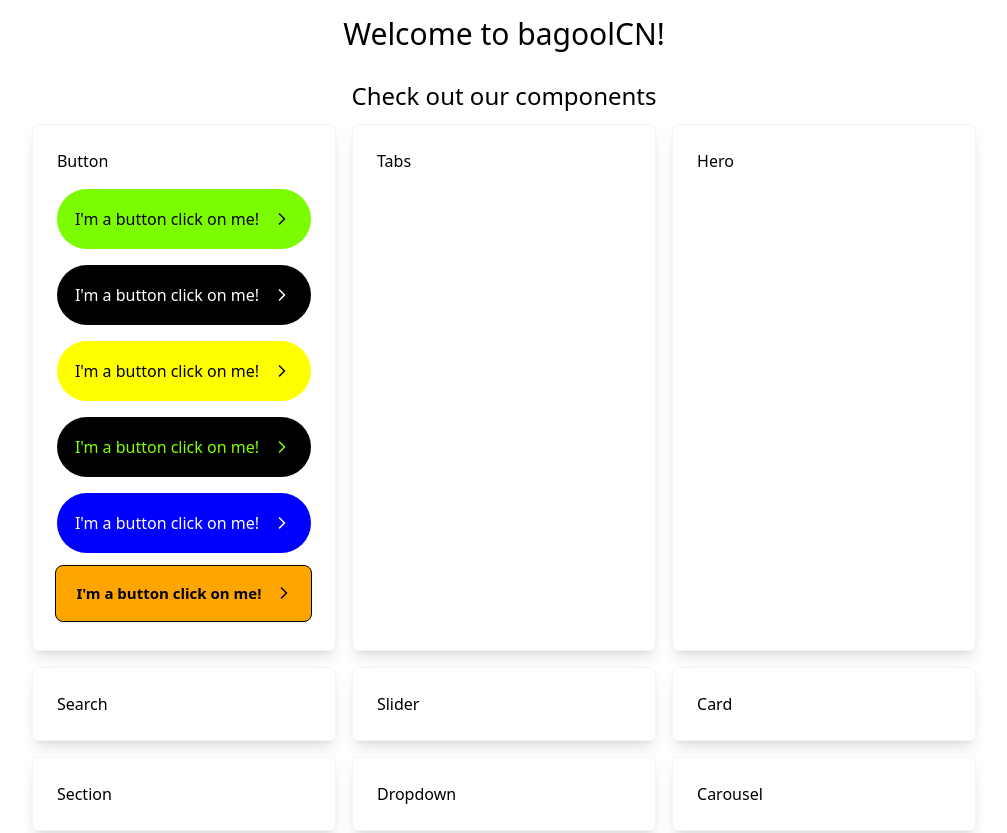
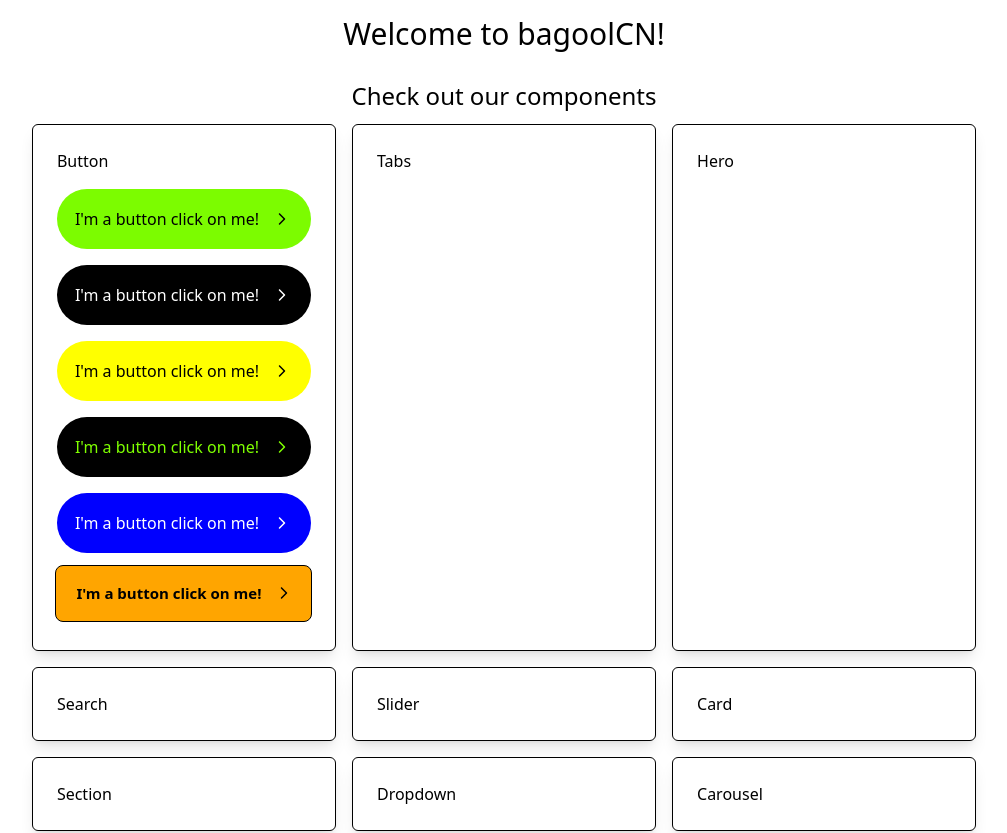
Before and after one commit to bcatalfo/bagoolCN, a React (Vite) app: page / in a window 1280 px wide. Shown: the top 833 px of the page, without its empty margins (136-1143 px from the left). Built offline with nearby package versions, Linux system fonts and the light colour scheme.

Commit message:
Made setting the border color actually work for non-default.

```diff
--- a/src/button.css
+++ b/src/button.css
@@ -14,6 +14,10 @@ a.default {
   );
   border-radius: var(--outer-radius);
   padding: var(--border-size);
+}
+a,
+div {
+  border-color: var(--border-color);
 }
 
 a:hover {
```
